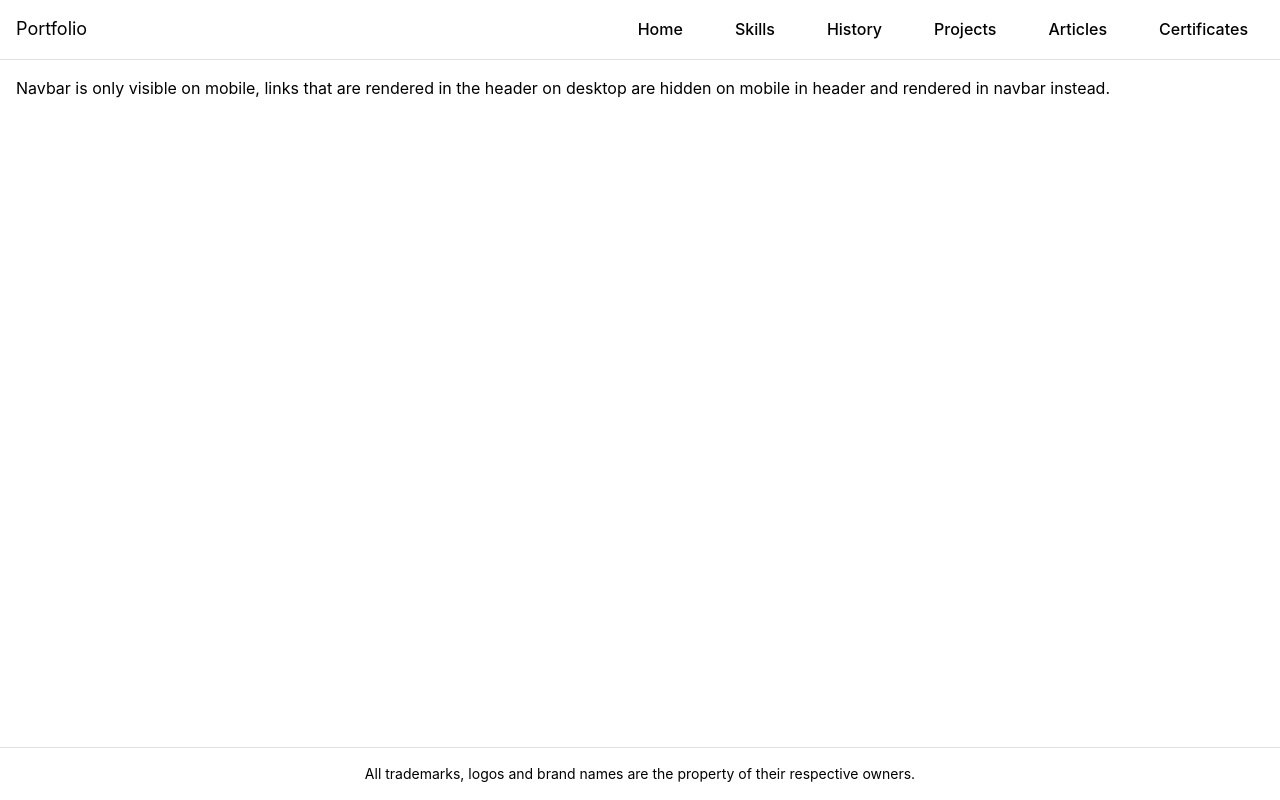
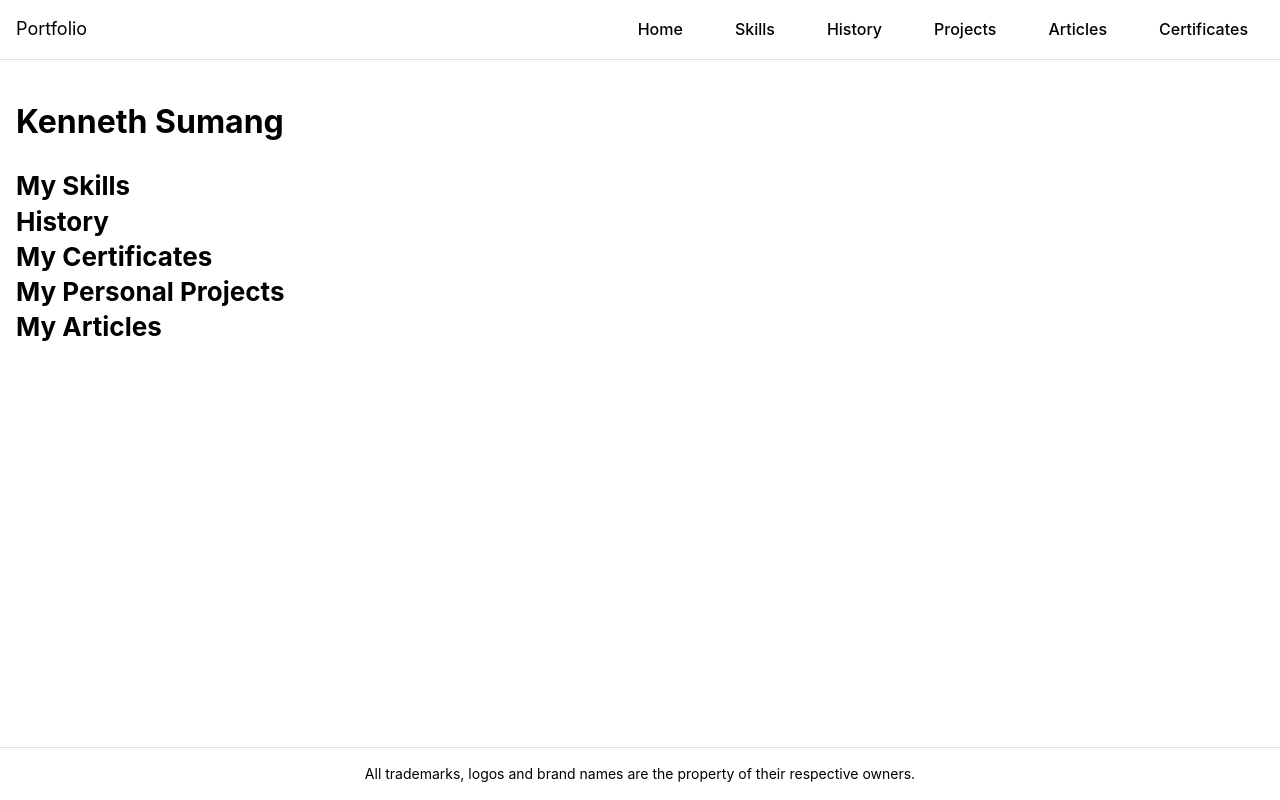
Before and after one commit to kennethsumang/portfolio, a Next.js app: page / in a window 1280 px wide. Built offline with nearby package versions, Linux system fonts and the light colour scheme.

Commit message:
feat: created sections

```diff
--- a/app/_layout/AppLayout.tsx
+++ b/app/_layout/AppLayout.tsx
@@ -46,8 +46,7 @@ const AppLayout: React.FC<Props> = function ({ children }) {
       </AppShell.Navbar>
 
       <AppShell.Main>
-        Navbar is only visible on mobile, links that are rendered in the header on desktop are
-        hidden on mobile in header and rendered in navbar instead.
+        {children}
       </AppShell.Main>
 
       <AppShell.Footer>
--- /dev/null
+++ b/app/_sections/articles/ArticlesSection.tsx
@@ -0,0 +1,7 @@
+import { Title } from "@mantine/core";
+
+const ArticlesSection: React.FC = function () {
+  return <Title order={2}>My Articles</Title>;
+  }
+
+  export default ArticlesSection;
--- /dev/null
+++ b/app/_sections/certificates/CertificatesSection.tsx
@@ -0,0 +1,7 @@
+import { Title } from "@mantine/core";
+
+const CertificatesSection: React.FC = function () {
+  return <Title order={2}>My Certificates</Title>;
+}
+
+export default CertificatesSection;
--- /dev/null
+++ b/app/_sections/history/HistorySection.tsx
@@ -0,0 +1,7 @@
+import { Title } from "@mantine/core";
+
+const HistorySection: React.FC = function () {
+  return <Title order={2}>History</Title>;
+}
+
+export default HistorySection;
--- /dev/null
+++ b/app/_sections/home/HomeSection.tsx
@@ -0,0 +1,7 @@
+"use client"
+
+const HomeSection: React.FC = function () {
+  return <h1>Kenneth Sumang</h1>
+}
+
+export default HomeSection;
--- /dev/null
+++ b/app/_sections/projects/ProjectsSection.tsx
@@ -0,0 +1,7 @@
+import { Title } from "@mantine/core";
+
+const ProjectsSection: React.FC = function () {
+    return <Title order={2}>My Personal Projects</Title>;
+  }
+
+  export default ProjectsSection;
--- /dev/null
+++ b/app/_sections/skills/SkillsSection.tsx
@@ -0,0 +1,7 @@
+import { Title } from "@mantine/core";
+
+const SkillsSection: React.FC = function () {
+  return <Title order={2}>My Skills</Title>;
+}
+
+export default SkillsSection;
--- a/app/page.tsx
+++ b/app/page.tsx
@@ -1,3 +1,19 @@
+import ArticlesSection from "./_sections/articles/ArticlesSection";
+import CertificatesSection from "./_sections/certificates/CertificatesSection";
+import HistorySection from "./_sections/history/HistorySection";
+import HomeSection from "./_sections/home/HomeSection";
+import ProjectsSection from "./_sections/projects/ProjectsSection";
+import SkillsSection from "./_sections/skills/SkillsSection";
+
 export default function HomePage() {
-  return <div>Home page</div>;
+  return (
+    <div>
+      <HomeSection />
+      <SkillsSection />
+      <HistorySection />
+      <CertificatesSection />
+      <ProjectsSection />
+      <ArticlesSection />
+    </div>
+  );
 }
```
